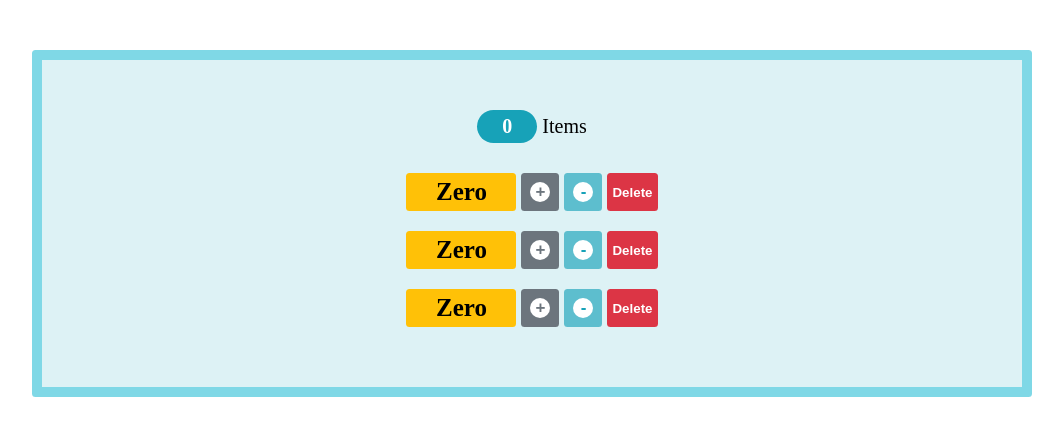
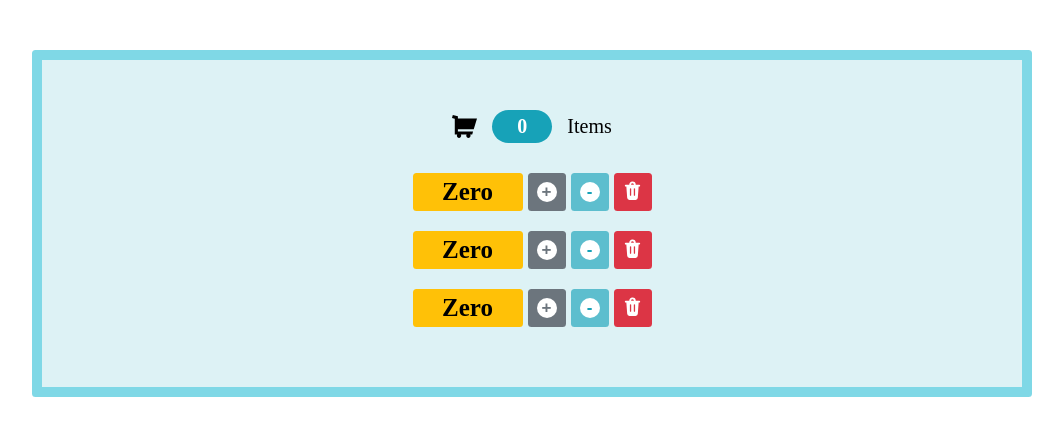
Before and after one commit to Vanaldito/counter-app, a React app: page / in a window 1280 px wide. Shown: the top 436 px of the page, without its empty margins (108-1171 px from the left). Built offline with nearby package versions, Linux system fonts and the light colour scheme; the HTML template or start-up script is replaced by a standard one.

Commit message:
feat: add icons to the app

```diff
--- a/src/App.css
+++ b/src/App.css
@@ -18,6 +18,9 @@
 }
 
 .items {
+  display: flex;
+  align-items: center;
+  gap: 15px;
   font-size: 20px;
   margin-bottom: 20px;
 }
--- a/src/App.tsx
+++ b/src/App.tsx
@@ -1,5 +1,5 @@
 import { useState } from "react";
-import { Counter } from "./components";
+import { Counter, ShoppingCartIcon } from "./components";
 
 import { CounterInfo } from "./models";
 
@@ -41,6 +41,7 @@ export default function App() {
   return (
     <div className="app">
       <div className="items">
+        <ShoppingCartIcon />
         <span className="items__amount">{items}</span> Items
       </div>
       {counterInfo.map((info, index) => (
--- a/src/components/Counter/Counter.css
+++ b/src/components/Counter/Counter.css
@@ -73,6 +73,7 @@
 }
 
 .counter__delete {
+  width: 38px;
   font-weight: bold;
   background-color: #dc3545;
   color: #fff;
--- a/src/components/Counter/Counter.tsx
+++ b/src/components/Counter/Counter.tsx
@@ -1,3 +1,5 @@
+import { DeleteIcon } from "../Icons";
+
 import "./Counter.css";
 
 interface CounterProps {
@@ -37,7 +39,7 @@ export default function Counter({
         <span>-</span>
       </button>
       <button className="counter__delete" type="button" onClick={deleteCounter}>
-        Delete
+        <DeleteIcon />
       </button>
     </div>
   );
--- /dev/null
+++ b/src/components/Icons/DeleteIcon.tsx
@@ -0,0 +1,11 @@
+export default function DeleteIcon() {
+  return (
+    <svg width={25} height={25} viewBox="0 0 48 48">
+      <path
+        d="M24 6.75a6.25 6.25 0 0 1 6.246 6.02l.004.231L37 13a1.75 1.75 0 0 1 .144 3.494L37 16.5h-1.167l-1.627 21.57A4.25 4.25 0 0 1 29.968 42H18.032a4.25 4.25 0 0 1-4.238-3.93L12.166 16.5H11a1.75 1.75 0 0 1-1.744-1.606l-.006-.144a1.75 1.75 0 0 1 1.606-1.744L11 13h6.75c0-3.298 2.555-6 5.794-6.234l.227-.012L24 6.75Zm3.75 13a1.25 1.25 0 0 0-1.244 1.122L26.5 21v12l.006.128a1.25 1.25 0 0 0 2.488 0L29 33V21l-.006-.128a1.25 1.25 0 0 0-1.244-1.122Zm-7.5 0a1.25 1.25 0 0 0-1.244 1.122L19 21v12l.006.128a1.25 1.25 0 0 0 2.488 0L21.5 33V21l-.006-.128a1.25 1.25 0 0 0-1.244-1.122Zm3.918-9.495L24 10.25a2.75 2.75 0 0 0-2.745 2.582l-.005.169 5.5-.001a2.75 2.75 0 0 0-2.582-2.745Z"
+        fill="#fff"
+        fillRule="nonzero"
+      />
+    </svg>
+  );
+}
--- /dev/null
+++ b/src/components/Icons/ShoppingCartIcon.tsx
@@ -0,0 +1,7 @@
+export default function ShoppingCartIcon() {
+  return (
+    <svg width={25} height={25} viewBox="0 0 239.988 239.988">
+      <path d="M26.674 45.892 0 38.843 7.664 9.839l49.01 12.951v20.906h183.314l-31.314 101.955h-152v23.022h145.648l-8.158 29h-19.926a20.455 20.455 0 0 1 3.814 11.904c0 11.361-9.209 20.571-20.57 20.571s-20.572-9.21-20.572-20.571c0-4.44 1.422-8.542 3.814-11.904H84.238a20.455 20.455 0 0 1 3.814 11.904c0 11.361-9.209 20.571-20.57 20.571s-20.572-9.21-20.572-20.571c0-4.44 1.422-8.542 3.815-11.904H26.674V45.892z" />
+    </svg>
+  );
+}
--- /dev/null
+++ b/src/components/Icons/index.ts
@@ -0,0 +1,2 @@
+export { default as DeleteIcon } from "./DeleteIcon";
+export { default as ShoppingCartIcon } from "./ShoppingCartIcon";
--- a/src/components/index.ts
+++ b/src/components/index.ts
@@ -1 +1,2 @@
 export * from "./Counter";
+export * from "./Icons";
```
